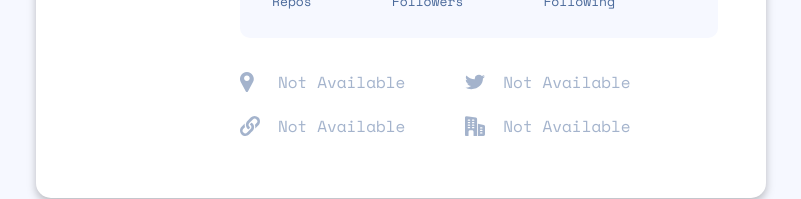
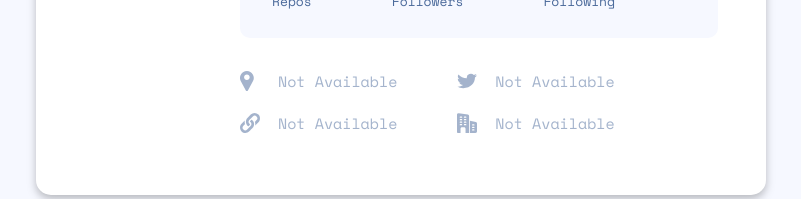
Before and after one commit to dominicva/gh-user-search, a Next.js app: page / in a window 1280 px wide. Shown: the part 389-588 px from the top of the page, without its empty margins (239-1040 px from the left). Built offline with nearby package versions, Linux system fonts and the light colour scheme; no server answers.

Commit message:
fix: user meta data layout edge case

```diff
--- a/components/metaDataRow.tsx
+++ b/components/metaDataRow.tsx
@@ -50,7 +50,9 @@ const MetaDataRow = ({
         width={iconDimensions.width}
         height={iconDimensions.height}
       />
-      <Text maxW={['calc(100% - 80px)', , 'unset']}>{innerText}</Text>
+      <Text fontSize="15px" maxW="100%" wordBreak="break-word">
+        {innerText}
+      </Text>
     </Box>
   );
 };
```
